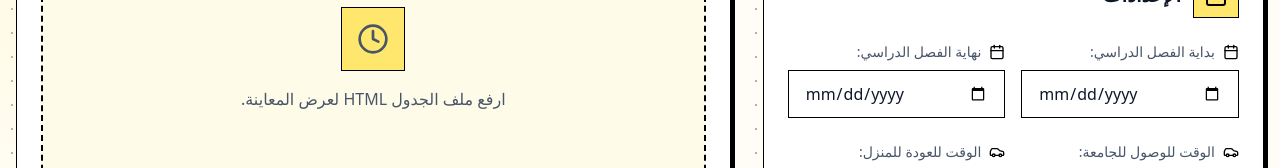
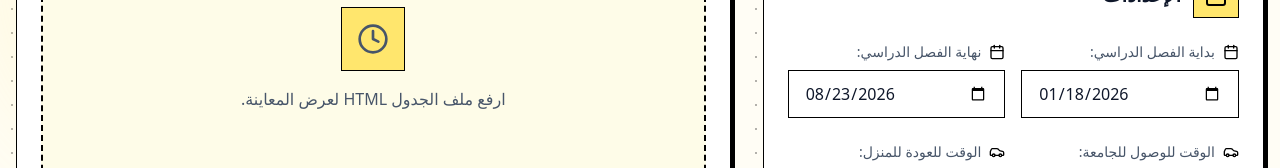
Before and after one commit to yosef0H4/SchToCal, a React (Vite) app: page / in a window 1280 px wide. Shown: the part 627-795 px from the top of the page. Built offline with nearby package versions, Linux system fonts and the light colour scheme.

Commit message:
modified:   src/web/App.tsx 	modified:   src/web/styles.css

```diff
--- a/src/web/App.tsx
+++ b/src/web/App.tsx
@@ -309,8 +309,8 @@ function App() {
   const [parsed, setParsed] = useState<ParseState | null>(null);
 
   // Settings State
-  const [semesterStart, setSemesterStart] = useState("");
-  const [semesterEnd, setSemesterEnd] = useState("");
+  const [semesterStart, setSemesterStart] = useState("2026-01-18");
+  const [semesterEnd, setSemesterEnd] = useState("2026-08-23");
   const [driveToH, setDriveToH] = useState("");
   const [driveToM, setDriveToM] = useState("");
   const [driveFromH, setDriveFromH] = useState("");
@@ -737,7 +737,7 @@ function App() {
                       initialView="timeGridWeek"
                       headerToolbar={false}
                       allDaySlot={false}
-                      height={520}
+                      height={600}
                       expandRows
                       slotMinTime="07:00:00"
                       slotMaxTime="22:00:00"
--- a/src/web/styles.css
+++ b/src/web/styles.css
@@ -122,6 +122,10 @@ body::-webkit-scrollbar-corner {
   height: 8px !important;
 }
 
+.fc-scroller {
+  overflow-x: hidden !important;
+}
+
 .fc-scroller::-webkit-scrollbar-track {
   background: #FFFDF5 !important;
   border: 1px solid #000 !important;
```
